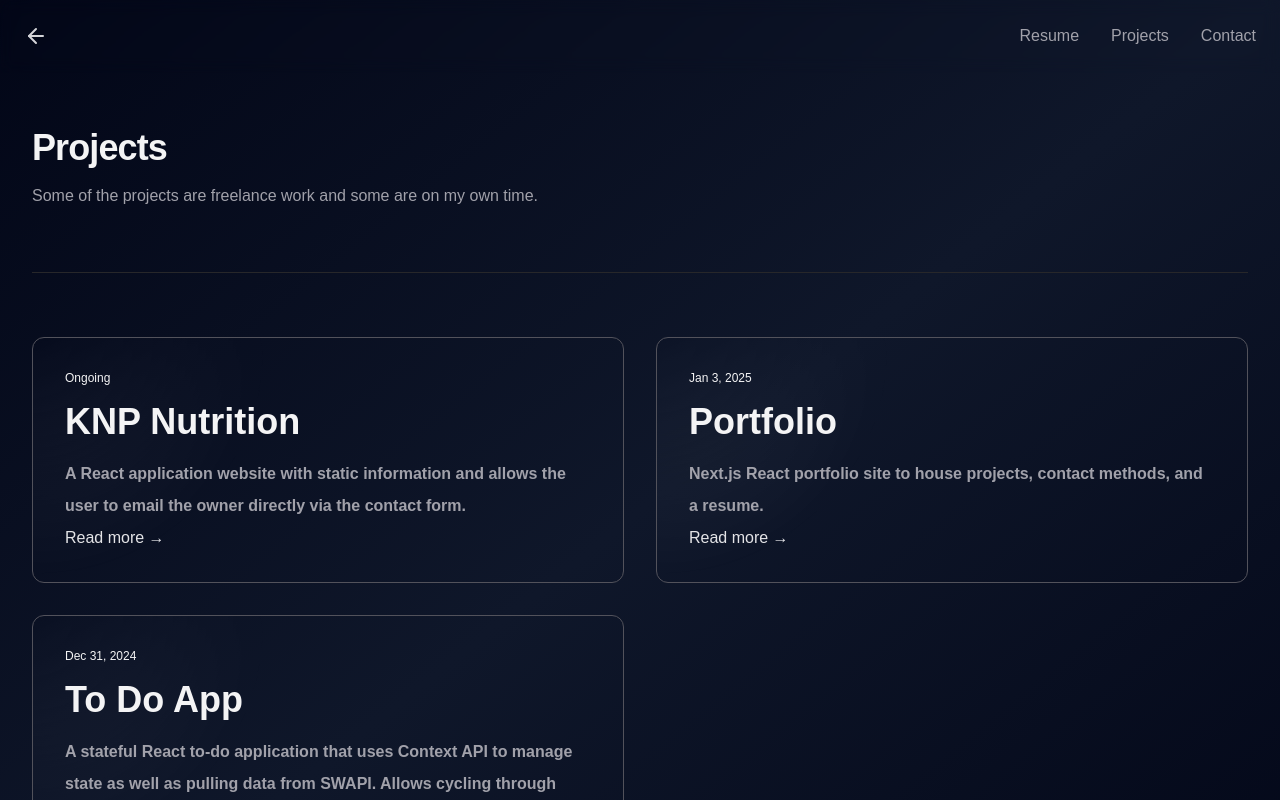
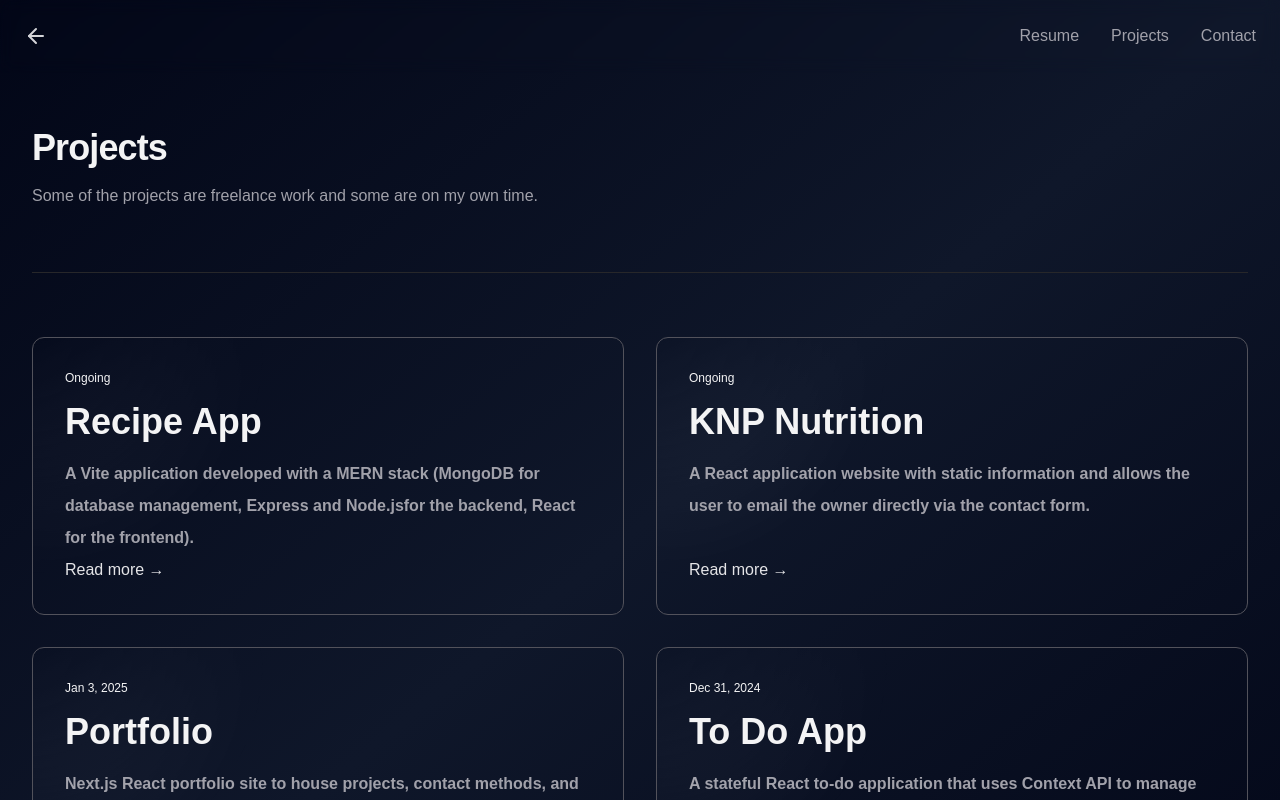
Before and after one commit to nkane312/portfolio, a Next.js app: page /projects in a window 1280 px wide. Shown: the top 800 px of the page. Built offline with nearby package versions, Linux system fonts and the light colour scheme.

Commit message:
minor adjust to data handling, adds new recipe project

```diff
--- a/app/content/projects/project-list.json
+++ b/app/content/projects/project-list.json
@@ -1,5 +1,12 @@
 {
 	"projects": [
+		{
+			"title": "Recipe App",
+			"description": "A Vite application developed with a MERN stack (MongoDB for database management, Express and Node.jsfor the backend, React for the frontend).",
+			"repository": "nkane312/recipe-app",
+			"published": false,
+			"slug": "recipe-app"
+		},
 		{
 			"title": "KNP Nutrition",
 			"description": "A React application website with static information and allows the user to email the owner directly via the contact form.",
--- a/app/projects/Article.tsx
+++ b/app/projects/Article.tsx
@@ -1,4 +1,3 @@
-// import type { Project } from '@/.contentlayer/generated';
 import Link from 'next/link';
 
 type Project = {
--- a/app/projects/page.tsx
+++ b/app/projects/page.tsx
@@ -4,10 +4,7 @@ import data from '../content/projects/project-list.json';
 import { Navigation } from '../components/Navigation';
 import { Card } from '../components/Card';
 
-export default async function ProjectsPage() {
-	const projects = [];
-	projects.push(data.projects);
-
+export default function ProjectsPage() {
 	return (
 		<div className="relative pb-16">
 			<Navigation />
@@ -21,7 +18,7 @@ export default async function ProjectsPage() {
 				<div className="w-full h-px bg-zinc-800" />
 
 				<div className="grid grid-cols-1 gap-8 mx-auto lg:grid-cols-2 ">
-					{projects[0].map((project) => (
+					{data.projects.map((project) => (
 						<Card key={project.slug}>
 							<Link href={`/projects/${project.slug}`}>
 								<article className="relative w-full h-full p-4 md:p-8">
```
Also changed, not shown: public/images/recipe-app.png (added), 1 other file (tests, documents, lock files or other folders).
